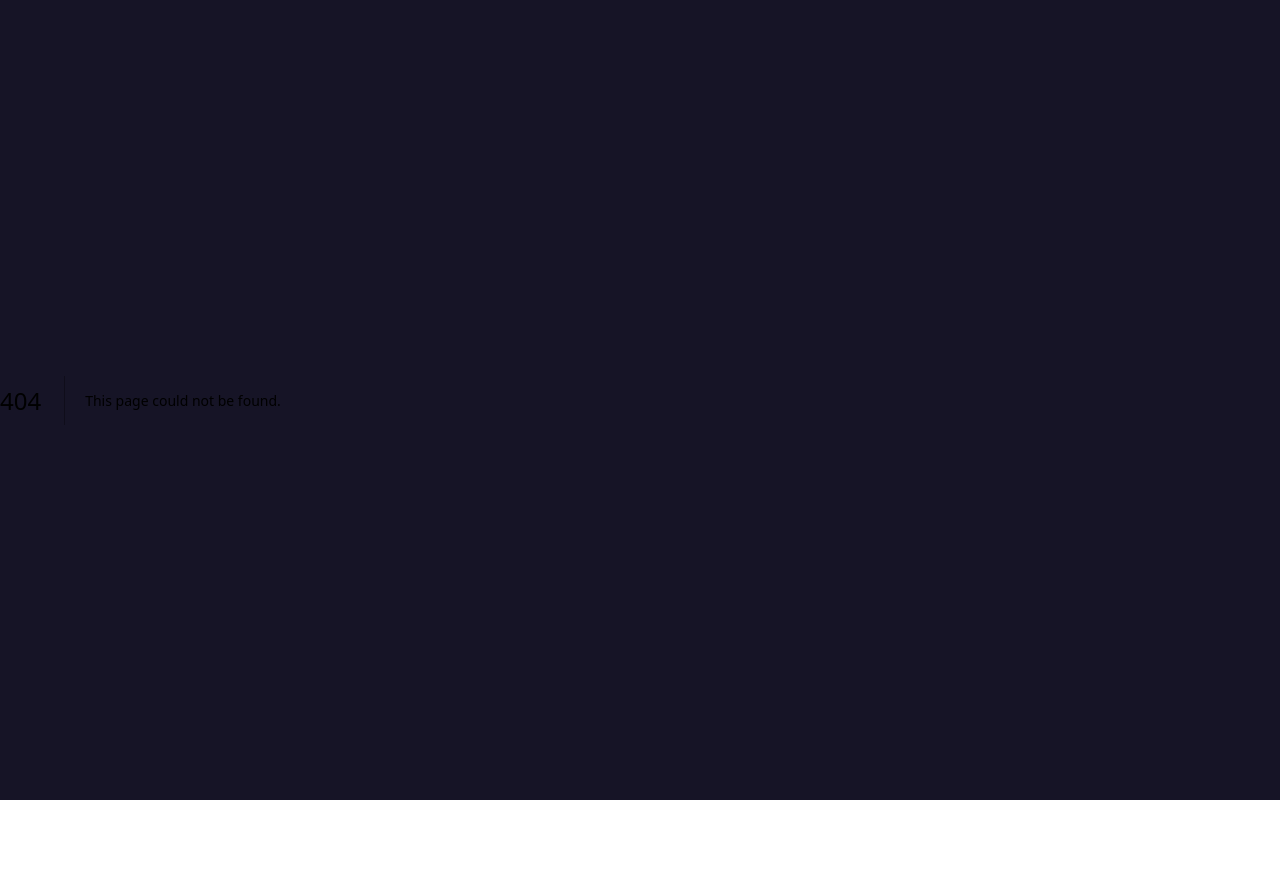
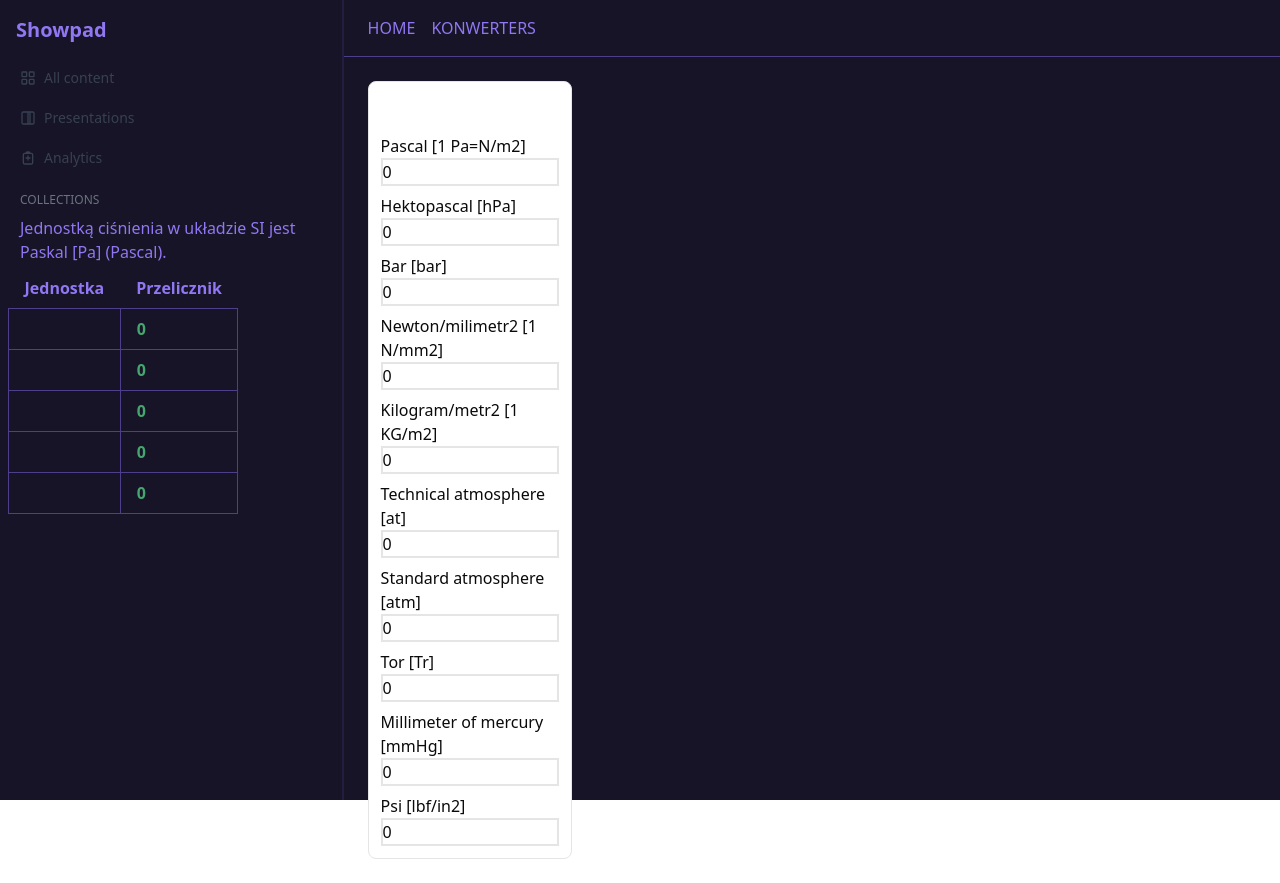
Before and after one commit to PiotrCembrowski/uniter, a Next.js app: page /speed in a window 1280 px wide. Before the commit this address had no page. Before the commit the page ends 800 px from the top, so only its background shows below. Built offline with nearby package versions, Linux system fonts and the light colour scheme; what next-redux-wrapper would draw is missing.

Commit message:
speed page

```diff
--- /dev/null
+++ b/app/components/units/SpeedUnitCard.tsx
@@ -0,0 +1,211 @@
+"use client";
+
+import { newPressureState } from "@/store";
+import { useEffect, useState } from "react";
+import { useDispatch } from "react-redux";
+
+export type Values = {
+  unit1: number;
+  unit2: number;
+  unit3: number;
+  unit4: number;
+  unit5: number;
+  unit6: number;
+  unit7: number;
+  unit8: number;
+  unit9: number;
+  unit10: number;
+};
+
+interface UnitCardProps {
+  value?: Values;
+}
+
+export default function SpeedUnitCard({ value }: UnitCardProps) {
+  const [unit1Name, setUnit1Name] = useState<string>();
+  const [unit2Name, setUnit2Name] = useState<string>();
+  const [unit3Name, setUnit3Name] = useState<string>();
+  const [unit4Name, setUnit4Name] = useState<string>();
+  const [unit5Name, setUnit5Name] = useState<string>();
+  const [unit6Name, setUnit6Name] = useState<string>();
+  const [unit7Name, setUnit7Name] = useState<string>();
+  const [unit8Name, setUnit8Name] = useState<string>();
+  const [unit9Name, setUnit9Name] = useState<string>();
+  const [unit10Name, setUnit10Name] = useState<string>();
+  const [values, setValues] = useState<Values>({
+    unit1: 0,
+    unit2: 0,
+    unit3: 0,
+    unit4: 0,
+    unit5: 0,
+    unit6: 0,
+    unit7: 0,
+    unit8: 0,
+    unit9: 0,
+    unit10: 0,
+  });
+
+  useEffect(() => {
+    setUnit1Name("Pascal [1 Pa=N/m2]");
+    setUnit2Name("Hektopascal [hPa]");
+    setUnit3Name("Bar [bar]");
+    setUnit4Name("Newton/milimetr2 [1 N/mm2]");
+    setUnit5Name("Kilogram/metr2 [1 KG/m2]");
+    setUnit6Name("Technical atmosphere [at]");
+    setUnit7Name("Standard atmosphere [atm]");
+    setUnit8Name("Tor [Tr]");
+    setUnit9Name("Millimeter of mercury [mmHg]");
+    setUnit10Name("Psi [lbf/in2]");
+  }, []);
+
+  let baseValue: number;
+  const dispatch = useDispatch();
+
+  const handleChange = (event: React.ChangeEvent<HTMLInputElement>) => {
+    const inputName = event.target.name;
+    const inputValue = Number(event.target.value);
+    console.log(inputValue);
+
+    switch (inputName) {
+      case "unit1":
+        baseValue = inputValue;
+        break;
+      case "unit2":
+        baseValue = inputValue * 10;
+        break;
+      case "unit3":
+        baseValue = inputValue * 100;
+        break;
+      case "unit4":
+        baseValue = inputValue * 1000;
+        break;
+      case "unit5":
+        baseValue = inputValue * 1000000;
+        break;
+      default:
+        baseValue = inputValue;
+    }
+
+    dispatch(newPressureState(baseValue));
+  };
+
+  return (
+    <div className="group relative overflow-hidden rounded-lg border bg-white">
+      <div className="aspect-[4/3] p-3 flex flex-col justify-between space-y-2">
+        <div className="mb-8">
+          <h3 className="font-medium text-gray-900"></h3>
+        </div>
+        <div className="w-full">
+          <label>{unit1Name}</label>
+          <br />
+          <input
+            name="unit1"
+            className="border-2 w-full"
+            type="text"
+            onChange={handleChange}
+            value={value?.unit1}
+          />
+        </div>
+        <div>
+          <label htmlFor="">{unit2Name}</label>
+          <br />
+          <input
+            name="unit2"
+            className="border-2 w-full"
+            type="text"
+            onChange={handleChange}
+            value={value?.unit2}
+          />
+        </div>
+        <div>
+          <label htmlFor="">{unit3Name}</label>
+          <br />
+          <input
+            name="unit3"
+            className="border-2 w-full"
+            type="text"
+            onChange={handleChange}
+            value={value?.unit3}
+          />
+        </div>
+        <div>
+          <label htmlFor="">{unit4Name}</label>
+          <br />
+          <input
+            name="unit4"
+            className="border-2 w-full"
+            type="text"
+            onChange={handleChange}
+            value={value?.unit4}
+          />
+        </div>
+        <div>
+          <label htmlFor="">{unit5Name}</label>
+          <br />
+          <input
+            name="unit5"
+            className="border-2 w-full"
+            type="text"
+            onChange={handleChange}
+            value={value?.unit5}
+          />
+        </div>
+        <div>
+          <label htmlFor="">{unit6Name}</label>
+          <br />
+          <input
+            name="unit6"
+            className="border-2 w-full"
+            type="text"
+            onChange={handleChange}
+            value={value?.unit6}
+          />
+        </div>
+        <div>
+          <label htmlFor="">{unit7Name}</label>
+          <br />
+          <input
+            name="unit7"
+            className="border-2 w-full"
+            type="text"
+            onChange={handleChange}
+            value={value?.unit7}
+          />
+        </div>
+        <div>
+          <label htmlFor="">{unit8Name}</label>
+          <br />
+          <input
+            name="unit8"
+            className="border-2 w-full"
+            type="text"
+            onChange={handleChange}
+            value={value?.unit8}
+          />
+        </div>
+        <div>
+          <label htmlFor="">{unit9Name}</label>
+          <br />
+          <input
+            name="unit9"
+            className="border-2 w-full"
+            type="text"
+            onChange={handleChange}
+            value={value?.unit9}
+          />
+        </div>
+        <div>
+          <label htmlFor="">{unit10Name}</label>
+          <br />
+          <input
+            name="unit10"
+            className="border-2 w-full"
+            type="text"
+            onChange={handleChange}
+            value={value?.unit10}
+          />
+        </div>
+      </div>
+    </div>
+  );
+}
--- /dev/null
+++ b/app/components/units/SpeedUnitDash.tsx
@@ -0,0 +1,45 @@
+"use client";
+
+import { useEffect, useState } from "react";
+import SpeedUnitCard, { Values } from "./SpeedUnitCard";
+import { useAppSelector } from "@/store/hooks";
+
+const SpeedUnitDash = () => {
+  const showState = useAppSelector((state) => state.pressureSlice.units);
+
+  const [values, setValues] = useState<Values>({
+    unit1: showState,
+    unit2: showState / 100,
+    unit3: showState / 100000,
+    unit4: showState / 1000000,
+    unit5: showState / 9.80665,
+    unit6: showState / 98066.5,
+    unit7: showState / 101325,
+    unit8: showState / 133.322,
+    unit9: showState / 133.322,
+    unit10: showState / 6894.76,
+  });
+
+  useEffect(() => {
+    setValues({
+      unit1: showState,
+      unit2: showState / 100,
+      unit3: showState / 100000,
+      unit4: showState / 1000000,
+      unit5: showState / 9.80665,
+      unit6: showState / 98066.5,
+      unit7: showState / 101325,
+      unit8: showState / 133.322,
+      unit9: showState / 133.322,
+      unit10: showState / 6894.76,
+    });
+  }, [showState]);
+
+  return (
+    <div className="grid grid-cols-1 gap-6 md:grid-cols-2 lg:grid-cols-4">
+      <SpeedUnitCard value={values} />
+    </div>
+  );
+};
+
+export default SpeedUnitDash;
--- a/app/components/units/SurfaceUnitCard.tsx
+++ b/app/components/units/SurfaceUnitCard.tsx
@@ -20,7 +20,7 @@ interface UnitCardProps {
   values?: Values;
 }
 
-export default function SurfaceUnitCard({ title, values }: UnitCardProps) {
+export default function SurfaceUnitCard({ values }: UnitCardProps) {
   const [unit1Name, setUnit1Name] = useState<string>();
   const [unit2Name, setUnit2Name] = useState<string>();
   const [unit3Name, setUnit3Name] = useState<string>();
@@ -30,7 +30,6 @@ export default function SurfaceUnitCard({ title, values }: UnitCardProps) {
   const [unit7Name, setUnit7Name] = useState<string>();
 
   useEffect(() => {
-    if (title === "Metric System") {
     setUnit1Name("milimeter2 [mm2]");
     setUnit2Name("centimeter2 [cm2]");
     setUnit3Name("decimiter2 [dm2]");
@@ -38,17 +37,7 @@ export default function SurfaceUnitCard({ title, values }: UnitCardProps) {
     setUnit5Name("kilometr2 [km2]");
     setUnit6Name("ar [ar]");
     setUnit7Name("hektar [ha]");
-    }
-
-    if (title === "Imperial System") {
-      setUnit1Name("cal2 [in2]");
-      setUnit2Name("stopa2 [ft2]");
-      setUnit3Name("jard2 [jard2]");
-      setUnit4Name("mila2 [mi2]");
-      setUnit5Name("UK akre [UK acre]");
-      setUnit6Name("US akre [US acre]");
-    }
-  }, [title]);
+  }, []);
 
   let baseValue: number;
   let metricValue: number;
--- /dev/null
+++ b/app/speed/page.tsx
@@ -0,0 +1,15 @@
+import SideBar from "../components/sidebar/SideBar";
+import Dashboard from "../components/Dashboard";
+
+const SurfaceDash = () => {
+  return (
+    <div className="flex">
+      <SideBar unitTable="speed" />
+      <div>
+        <Dashboard dashType="speed" />
+      </div>
+    </div>
+  );
+};
+
+export default SurfaceDash;
```
Lines whose indentation alone changed are shown as unchanged.
